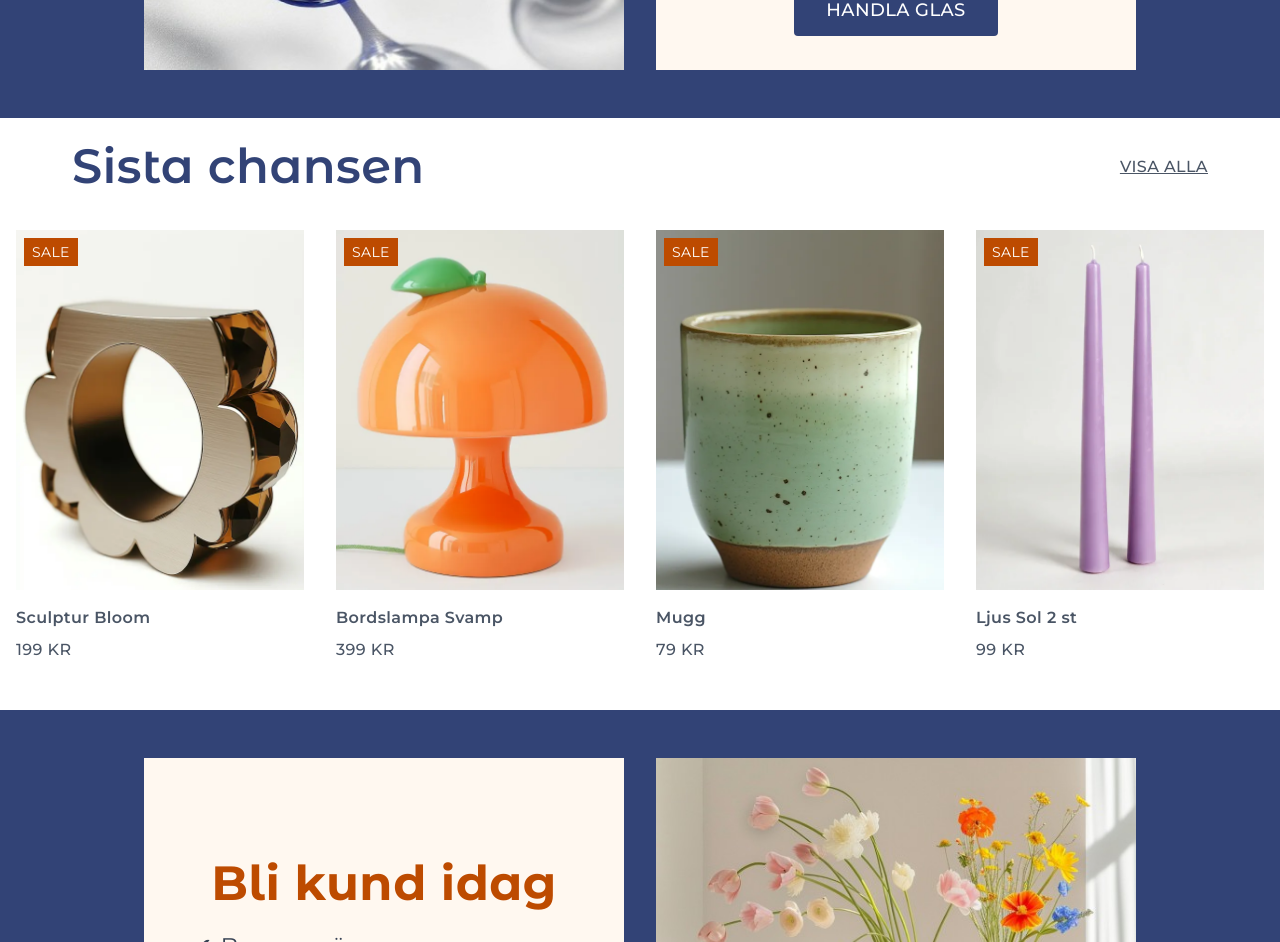
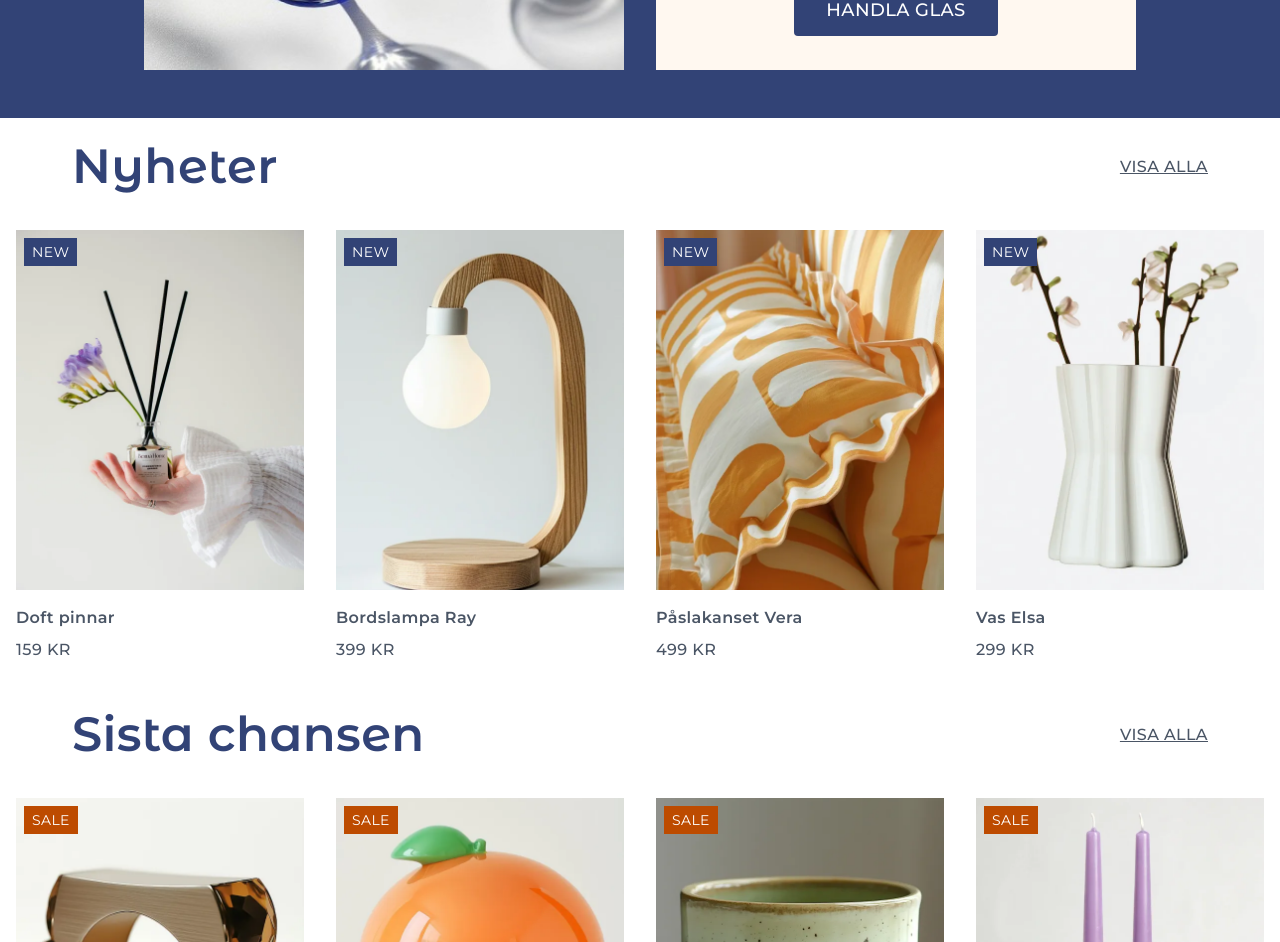
Before and after one commit to KateCodesZ/Vite-Vue-project, a Vue app: page / in a window 1280 px wide. Shown: the part 1460-2402 px from the top of the page. Built offline with nearby package versions, Linux system fonts and the light colour scheme.

Commit message:
new items component

```diff
--- /dev/null
+++ b/src/components/NewItems.vue
@@ -0,0 +1,44 @@
+<template>
+  <div class="max-w-screen-xl mx-auto">
+    <div class="flex justify-between items-center my-8 md:m-6 px-6 lg:px-12">
+      <h2 class="text-3xl md:text-4xl lg:text-5xl text-marianblue font-semibold">
+        <span class="font-montserrat">N</span>
+        <span class="font-montserrat-alt">yheter</span>
+      </h2>
+      <a href="#" class="text-gray-600 font-medium underline">VISA ALLA</a>
+    </div>
+    <!-- Product Cards Container -->
+    <div class="grid grid-cols-2 lg:grid-cols-4 gap-8 px-4 mb-12 my-10">
+      <div v-for="product in newItems" :key="product.id" class="flex flex-col">
+        <!-- Image container with 4:5 ratio -->
+        <div class="relative w-full pb-[125%]">
+          <img
+            class="absolute inset-0 w-full h-full object-cover"
+            :src="product.image"
+            :alt="product.title"
+          />
+          <div class="absolute top-2 left-2 bg-marianblue text-white text-sm px-2 py-1">NEW</div>
+        </div>
+        <div class="mt-4 flex flex-col gap-2">
+          <p class="text-base font-semibold text-gray-600 truncate">{{ product.title }}</p>
+          <p class="text-base font-medium text-gray-600">{{ product.price }} KR</p>
+        </div>
+      </div>
+    </div>
+  </div>
+</template>
+
+<script setup>
+  import { computed, onMounted } from 'vue'
+  import { useProductsStore } from '../stores/products'
+
+  const store = useProductsStore()
+
+  onMounted(() => {
+    if (!store.products.length) {
+      store.fetchProducts()
+    }
+  })
+
+  const newItems = computed(() => store.products.filter((product) => product.isNew).slice(0, 4))
+</script>
--- a/src/views/HomeView.vue
+++ b/src/views/HomeView.vue
@@ -15,6 +15,7 @@
     @click="handleOfferClick"
   ></OfferBlock>
 
+  <NewItems></NewItems>
   <SaleItems></SaleItems>
 
   <OfferBlock
@@ -48,6 +49,7 @@
 <script setup>
   import HeroSection from '../components/HeroSection.vue'
   import ProductCategories from '../components/ProductCategories.vue'
+  import NewItems from '../components/NewItems.vue'
   import SaleItems from '../components/SaleItems.vue'
   import OfferBlock from '../components/OfferBlock.vue'
   import OfferImage from '../assets/images/offer glasses.jpg'
```
